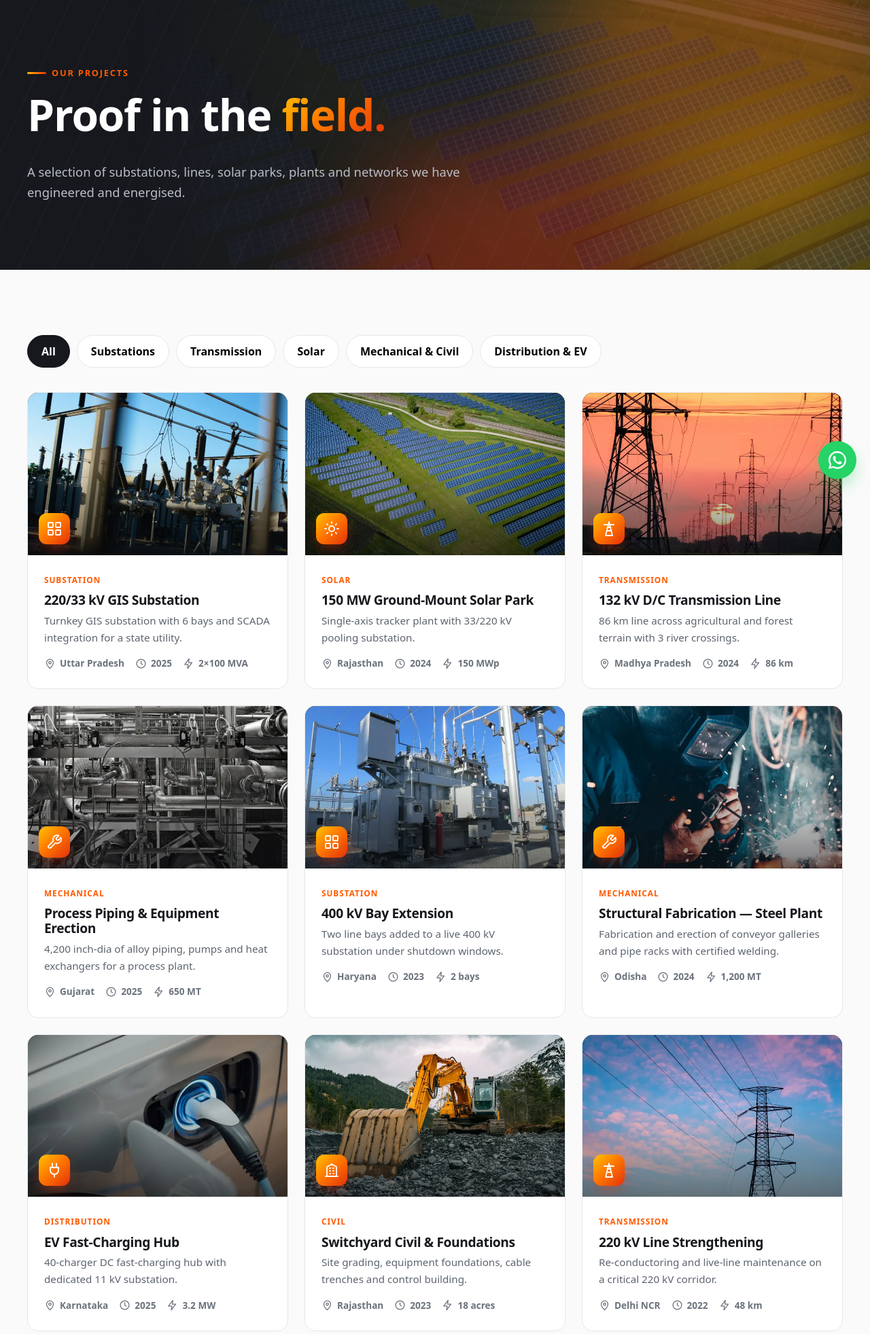
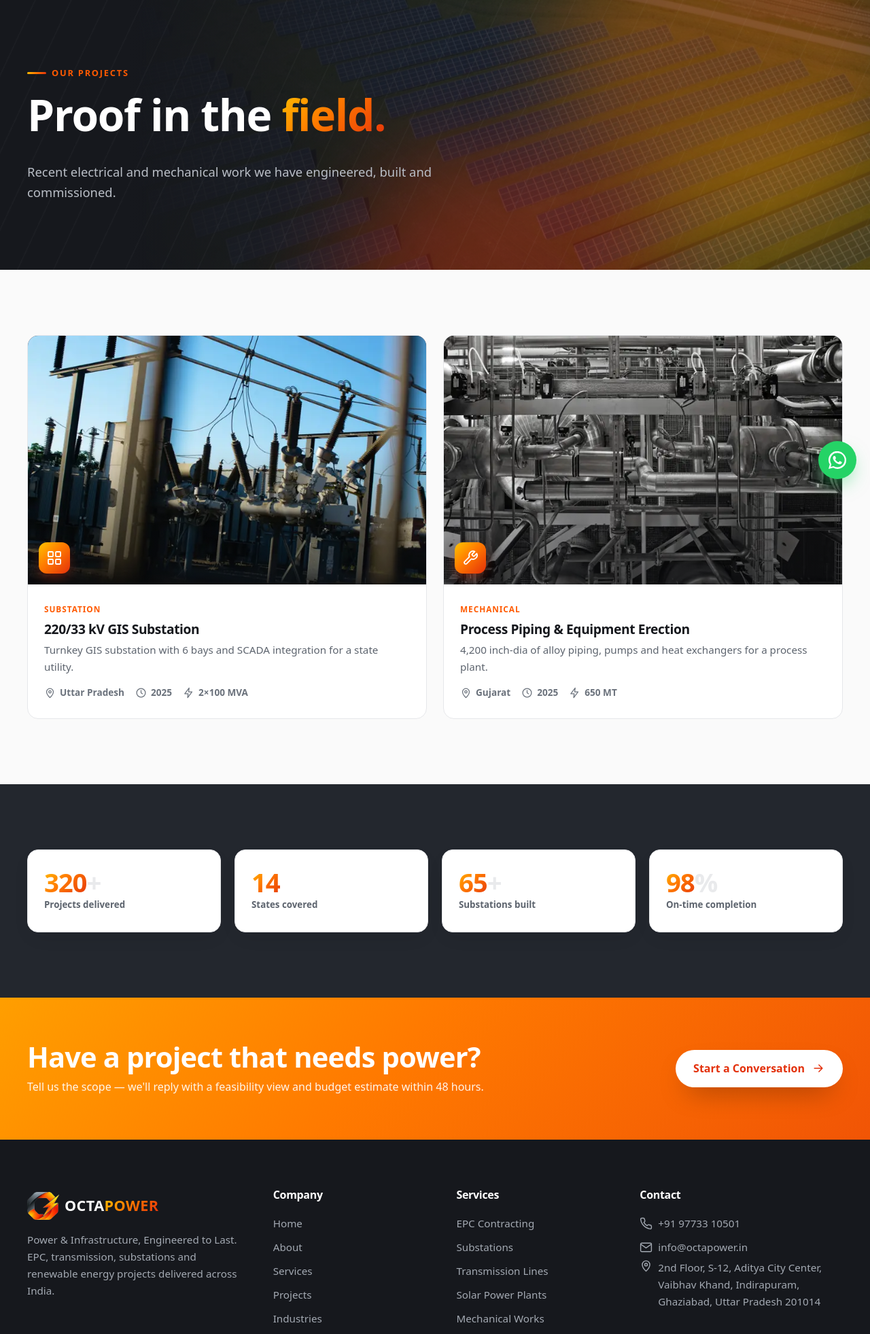
Before and after one commit to boxerdinesh88-png/octapower-website, a PHP site: page /projects in a window 1280 px wide. Shown: the part 75-2038 px from the top of the page at 68% size. Run offline with PHP 8.4, Linux system fonts and the light colour scheme.

Commit message:
Show two featured projects only; remove project filter

```diff
--- a/assets/css/style.css
+++ b/assets/css/style.css
@@ -169,13 +169,8 @@ p{margin:0 0 1em}
 @keyframes scroll{to{transform:translateX(-50%)}}
 
 /* projects */
-.filters{display:flex;flex-wrap:wrap;gap:10px;margin-bottom:36px}
-.filters button{border:1px solid var(--line);background:#fff;border-radius:999px;padding:10px 20px;font:inherit;font-weight:650;cursor:pointer;transition:.25s}
-.filters button:hover{border-color:var(--orange);color:var(--orange)}
-.filters button[aria-pressed=true]{background:var(--ink);color:#fff;border-color:var(--ink)}
 .proj{border-radius:var(--r);overflow:hidden;background:#fff;border:1px solid var(--line);transition:transform .4s var(--ease),box-shadow .4s,opacity .35s}
 .proj:hover{transform:translateY(-6px);box-shadow:var(--sh)}
-.proj.hide{display:none}
 .proj-img{position:relative;aspect-ratio:16/10;overflow:hidden;background:var(--char)}
 .proj-img img{position:absolute;inset:0;width:100%;height:100%;object-fit:cover;transition:transform .7s var(--ease)}
 .proj:hover .proj-img img,.card-img:hover img{transform:scale(1.08)}
--- a/assets/js/main.js
+++ b/assets/js/main.js
@@ -46,12 +46,4 @@
   }), { threshold: 0.15, rootMargin: '0px 0px -40px 0px' });
   document.querySelectorAll('.reveal, .steps, .stats').forEach(el => io.observe(el));
 
-  // project filters
-  const filters = document.querySelector('.filters');
-  if (filters) filters.addEventListener('click', e => {
-    const b = e.target.closest('button'); if (!b) return;
-    filters.querySelectorAll('button').forEach(x => x.setAttribute('aria-pressed', x === b));
-    const f = b.dataset.filter;
-    document.querySelectorAll('.proj').forEach(p => p.classList.toggle('hide', f !== 'all' && p.dataset.cat !== f));
-  });
 })();
--- a/includes/header.php
+++ b/includes/header.php
@@ -23,9 +23,9 @@ header('Referrer-Policy: strict-origin-when-cross-origin');
 <link rel="icon" type="image/png" href="/assets/img/favicon.png">
 <link rel="apple-touch-icon" href="/assets/img/apple-touch-icon.png">
 <link rel="preload" href="/assets/img/mark-sm.webp" as="image">
-<link rel="stylesheet" href="/assets/css/style.css?v=2">
+<link rel="stylesheet" href="/assets/css/style.css?v=3">
 <script>document.documentElement.classList.add("js")</script>
-<script defer src="/assets/js/main.js?v=1"></script>
+<script defer src="/assets/js/main.js?v=2"></script>
 </head>
 <body>
 <a class="skip" href="#main">Skip to content</a>
--- a/projects.php
+++ b/projects.php
@@ -2,39 +2,21 @@
 $title = 'Projects';
 $desc  = 'Explore OctaPower projects: substations, transmission lines, solar parks and distribution networks delivered across India.';
 require __DIR__ . '/includes/header.php';
-page_hero('Our Projects', 'Proof in the <span class="grad-text">field.</span>', 'A selection of substations, lines, solar parks, plants and networks we have engineered and energised.', 'solar-aerial');
+page_hero('Our Projects', 'Proof in the <span class="grad-text">field.</span>', 'Recent electrical and mechanical work we have engineered, built and commissioned.', 'solar-aerial');
 
 // [category key, label, icon, title, summary, location, year, capacity, photo]
 $projects = [
   ['substation','Substation','grid','220/33 kV GIS Substation','Turnkey GIS substation with 6 bays and SCADA integration for a state utility.','Uttar Pradesh','2025','2×100 MVA','substation2'],
-  ['solar','Solar','sun','150 MW Ground-Mount Solar Park','Single-axis tracker plant with 33/220 kV pooling substation.','Rajasthan','2024','150 MWp','solar-aerial'],
-  ['transmission','Transmission','tower','132 kV D/C Transmission Line','86 km line across agricultural and forest terrain with 3 river crossings.','Madhya Pradesh','2024','86 km','towers-sunset'],
   ['mechanical','Mechanical','wrench','Process Piping &amp; Equipment Erection','4,200 inch-dia of alloy piping, pumps and heat exchangers for a process plant.','Gujarat','2025','650 MT','pipes'],
-  ['substation','Substation','grid','400 kV Bay Extension','Two line bays added to a live 400 kV substation under shutdown windows.','Haryana','2023','2 bays','substation'],
-  ['mechanical','Mechanical','wrench','Structural Fabrication — Steel Plant','Fabrication and erection of conveyor galleries and pipe racks with certified welding.','Odisha','2024','1,200 MT','welding'],
-  ['distribution','Distribution','plug','EV Fast-Charging Hub','40-charger DC fast-charging hub with dedicated 11 kV substation.','Karnataka','2025','3.2 MW','ev'],
-  ['mechanical','Civil','building','Switchyard Civil &amp; Foundations','Site grading, equipment foundations, cable trenches and control building.','Rajasthan','2023','18 acres','excavator'],
-  ['transmission','Transmission','tower','220 kV Line Strengthening','Re-conductoring and live-line maintenance on a critical 220 kV corridor.','Delhi NCR','2022','48 km','hero-pylon'],
-  ['solar','Solar','sun','25 MW Rooftop Portfolio','Rooftop solar across 60 factory sheds for an industrial park.','Maharashtra','2023','25 MWp','solar'],
-  ['distribution','Distribution','plug','Smart City Network Upgrade','Overhead 11 kV network converted to underground cabling with RMUs.','Gujarat','2023','140 km','lineman'],
-  ['substation','O&amp;M','gear','Substation O&amp;M Contract','Five-year maintenance of 12 substations with relay testing and thermography.','Uttar Pradesh','Ongoing','12 sites','testing'],
 ];
 ?>
 
 <section class="sec">
   <div class="wrap">
-    <div class="filters reveal" role="group" aria-label="Filter projects">
-      <button data-filter="all" aria-pressed="true">All</button>
-      <button data-filter="substation" aria-pressed="false">Substations</button>
-      <button data-filter="transmission" aria-pressed="false">Transmission</button>
-      <button data-filter="solar" aria-pressed="false">Solar</button>
-      <button data-filter="mechanical" aria-pressed="false">Mechanical &amp; Civil</button>
-      <button data-filter="distribution" aria-pressed="false">Distribution &amp; EV</button>
-    </div>
-    <div class="grid g3 stagger">
+    <div class="grid g2 stagger">
       <?php foreach ($projects as [$cat,$lab,$ic,$t,$s,$loc,$yr,$cap,$img]): ?>
-      <article class="proj" data-cat="<?= $cat ?>">
-        <div class="proj-img"><?= photo($img, html_entity_decode($t), '(max-width:640px) 100vw, (max-width:960px) 50vw, 400px') ?><span class="badge"><?= icon($ic) ?></span></div>
+      <article class="proj">
+        <div class="proj-img"><?= photo($img, html_entity_decode($t), '(max-width:640px) 100vw, 600px') ?><span class="badge"><?= icon($ic) ?></span></div>
         <div class="proj-body">
           <small><?= $lab ?></small><h3><?= $t ?></h3><p><?= $s ?></p>
           <div class="meta"><span><?= icon('pin') ?><?= $loc ?></span><span><?= icon('clock') ?><?= $yr ?></span><span><?= icon('bolt') ?><?= $cap ?></span></div>
```
Also changed, not shown: index.php (+3 -4 lines).
